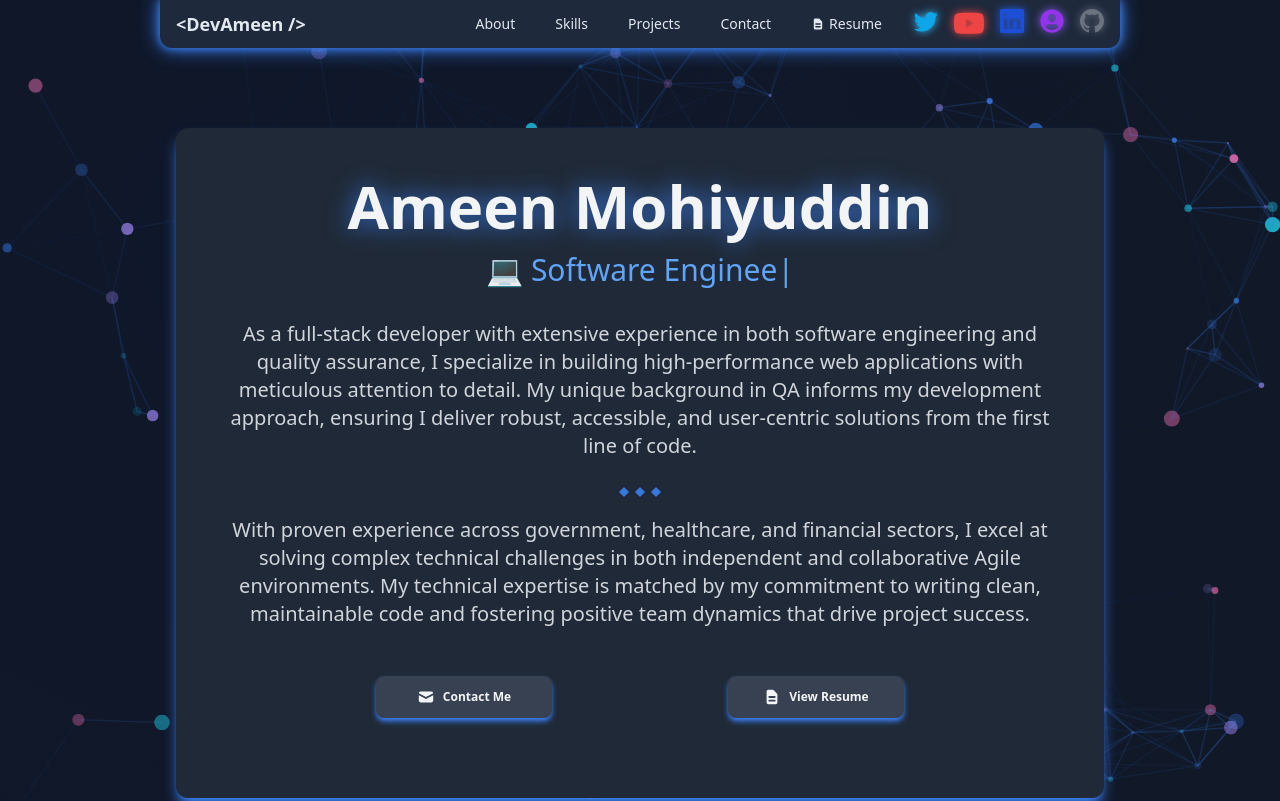
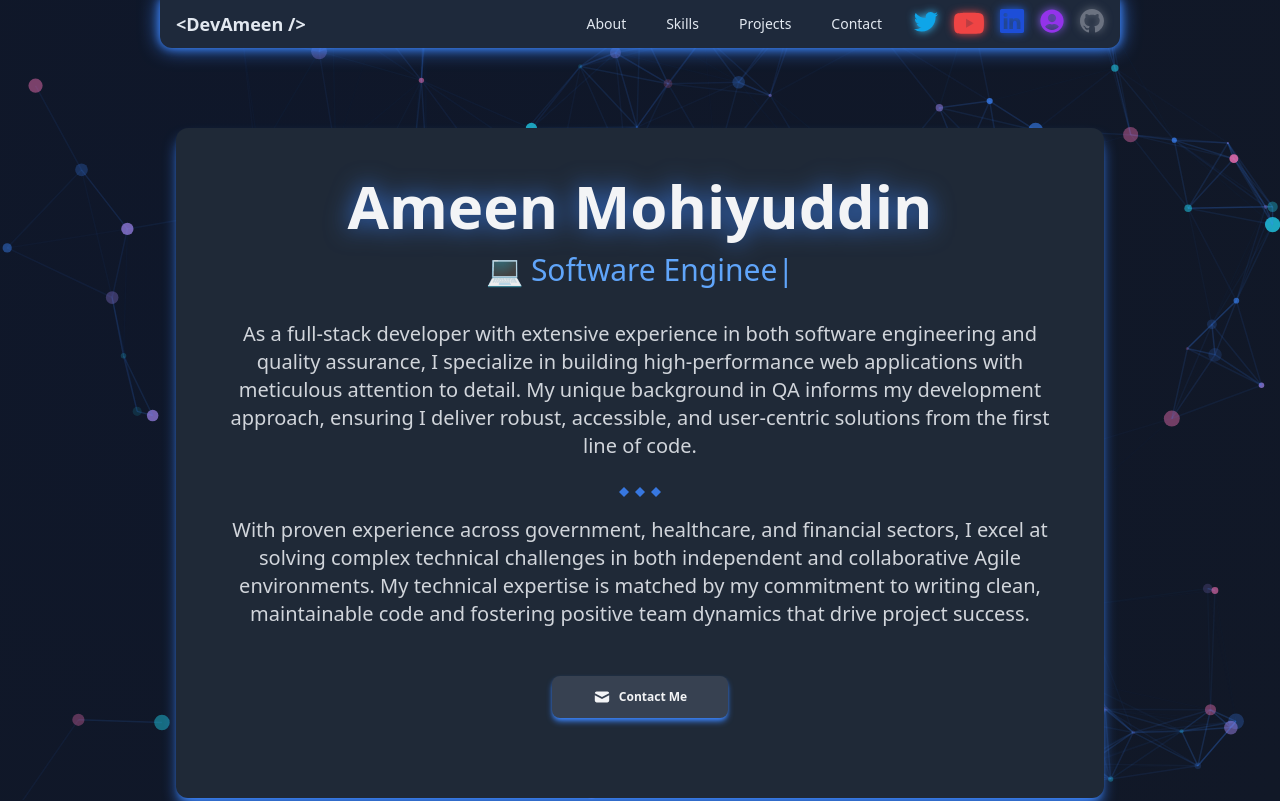
Before and after one commit to Aminizle/React-Portfolio, a React (Create React App) app in the folder portfolio/: page / in a window 1280 px wide. Shown: the top 801 px of the page. Built offline with nearby package versions, Linux system fonts and the light colour scheme.

Commit message:
removed resume

```diff
--- a/portfolio/src/components/Landing.js
+++ b/portfolio/src/components/Landing.js
@@ -83,11 +83,11 @@ const Landing = () => {
               </Button>
 
               {/* Resume Button */}
-              <Button className="flex items-center justify-center w-44 bg-gray-700 rounded-lg px-6 py-3 text-gray-100 font-semibold shadow-md shadow-glow-blue hover:shadow-glow-purple hover:text-purple-300 transition-all duration-500" ripple={true}>
+              {/* <Button className="flex items-center justify-center w-44 bg-gray-700 rounded-lg px-6 py-3 text-gray-100 font-semibold shadow-md shadow-glow-blue hover:shadow-glow-purple hover:text-purple-300 transition-all duration-500" ripple={true}>
                 <a href={Pdf} target="_blank" rel="noopener noreferrer" className="flex items-center">
                   <HiDocumentText className="text-lg mr-2" /> View Resume
                 </a>
-              </Button>
+              </Button> */}
             </div>
           </motion.div>
         </div>
--- a/portfolio/src/components/NavBar.js
+++ b/portfolio/src/components/NavBar.js
@@ -56,14 +56,14 @@ const NavBar = () => {
             ))}
 
             {/* Resume link */}
-            <a
+            {/* <a
               href={Pdf}
               target="_blank"
               rel="noreferrer"
               className={`text-text-primary font-medium text-sm px-2 h-full flex items-center transition-colors duration-300 ${glowClasses}`}
             >
               <HiDocumentText className="mr-1" /> Resume
-            </a>
+            </a> */}
 
             {/* Desktop Social Links */}
             <div className="flex items-center gap-4">
```
